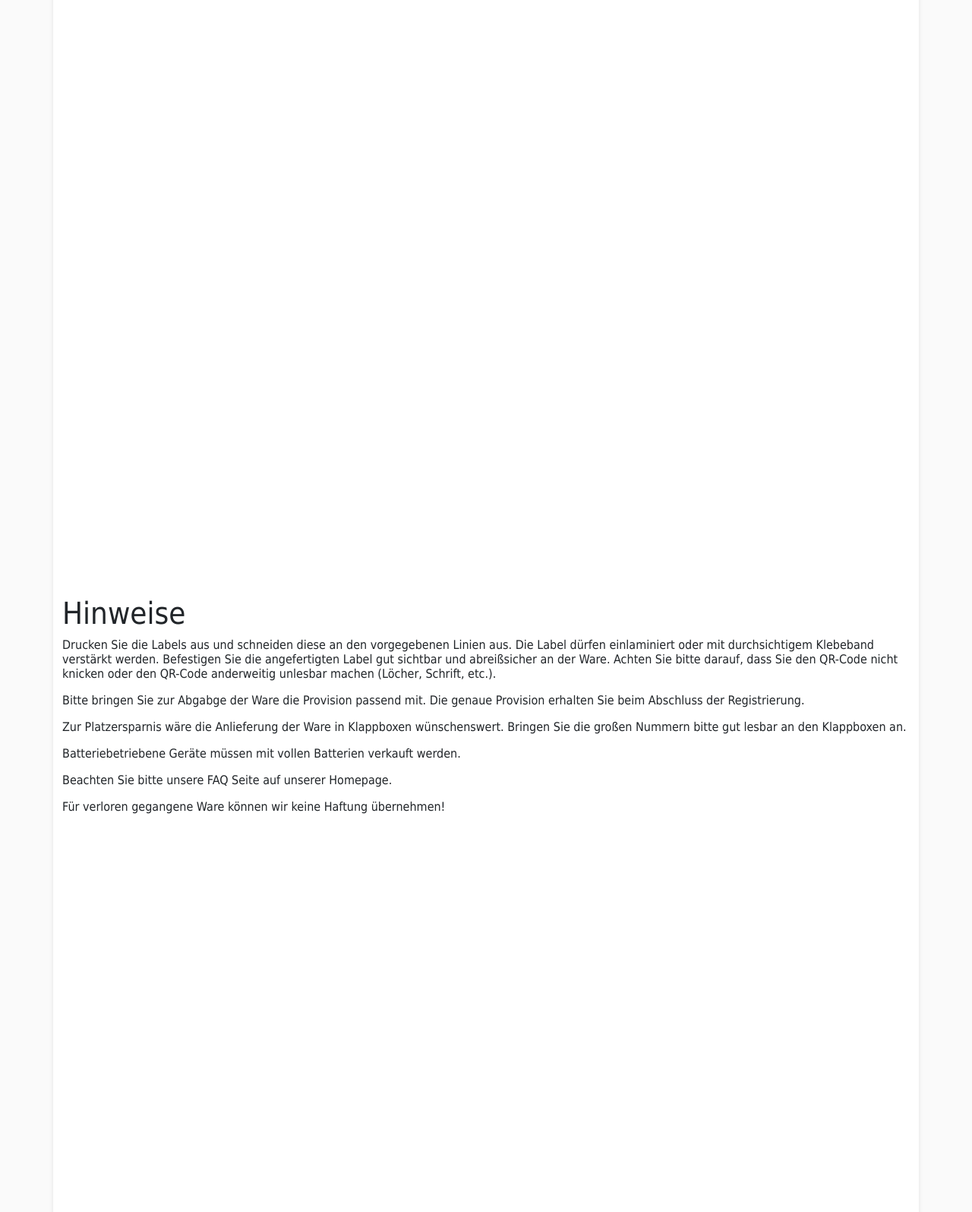
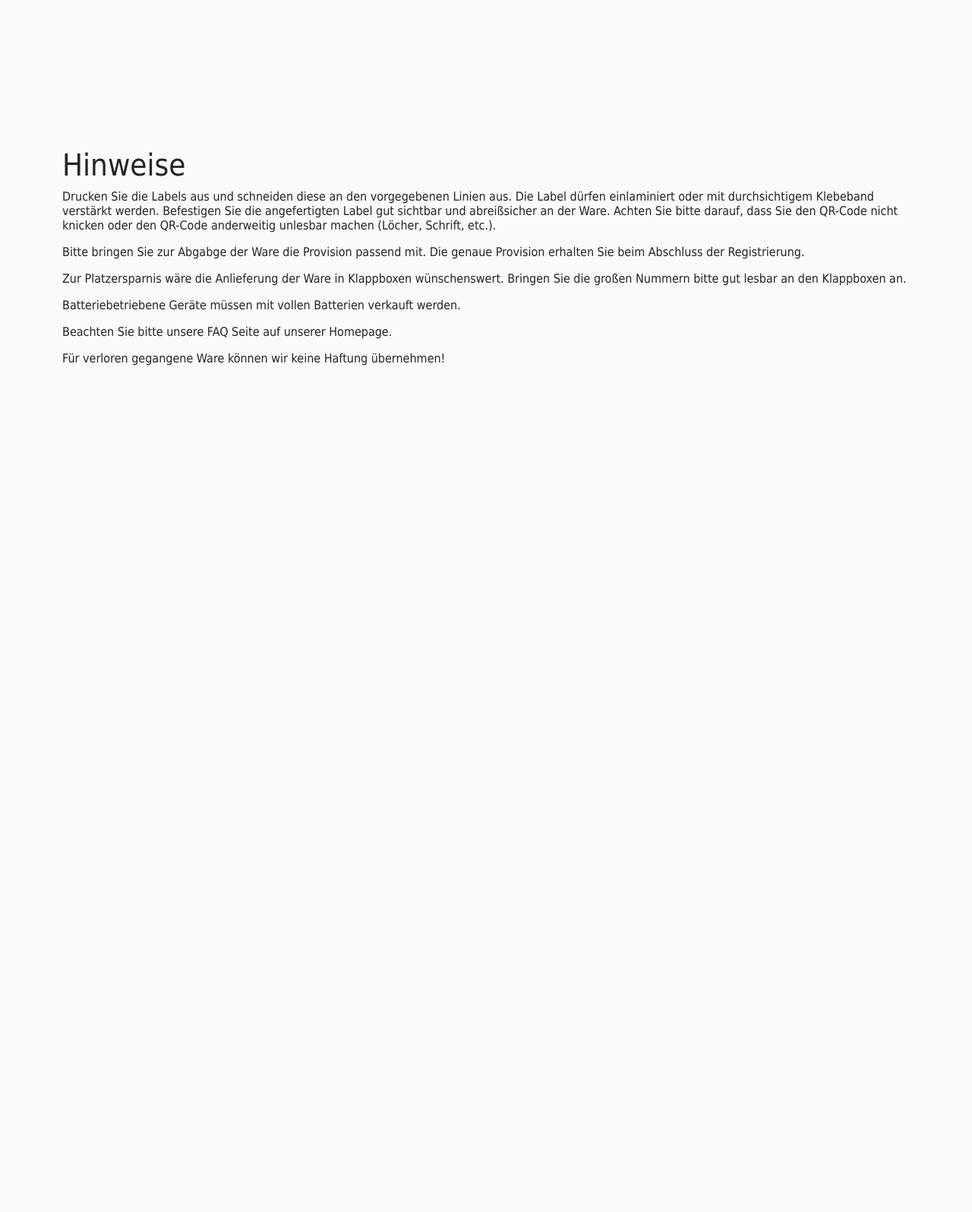
Before and after one commit to sn0b4ll/kinderbasar, a Flask app: template app/templates/overview_qr.html in a window 1280 px wide. Shown: the part 2108-3703 px from the top of the page at 76% size. After the commit the page ends 2589 px from the top, so only its background shows below. Run offline with Flask 2, Linux system fonts and the light colour scheme; the template is opened without the code that fills it, so the values that code supplies are empty; parts of the project's set-up code (start-up, migrations or seed data) failed here and were passed over.

Commit message:
closes #36; cleaned up html code further.

```diff
--- a/app/templates/overview_qr.html
+++ b/app/templates/overview_qr.html
@@ -13,21 +13,11 @@
         box-sizing: border-box;
         -moz-box-sizing: border-box;
     }
-    .page {
-        /*width: 500mm;*/
-        /*min-height: 297mm;*/
-        /*padding: 20mm;*/
-        /*margin: 10mm auto;*/
-        /*border: 1px #D3D3D3 solid;*/
-        /*border-radius: 5px;*/
-        background: white;
-        box-shadow: 0 0 5px rgba(0, 0, 0, 0.1);
-    }
     .subpage {
         /*padding: 0.5cm;*/
         /*border: 5px red solid;*/
         /*width: 210mm;*/
-        height: 375mm;
+        height: 297mm;
         page-break-after: always;
         /*outline: 2cm #FFEAEA solid;*/
     }
@@ -35,7 +25,7 @@
         /*padding: 0.5cm;*/
         /*border: 5px red solid;*/
         /*width: 210mm;*/
-        height: 375mm;
+        height: 297mm;
         /*outline: 2cm #FFEAEA solid;*/
     }
 
@@ -61,7 +51,7 @@
     }
 </style>
 
-<div class="container mt-2 page">
+<div class="container mt-2">
     <div class="subpage">
         <div class="row">
         {% for article in articles %}
@@ -76,11 +66,9 @@
                 Preis: {{ article.price|as_euro }}<br>
                 <img src="{{ qrcode(url_template + article.uuid, box_size=4, border=1) }}">
             </div>
-        {% if loop.index is divisibleby 12 %}
+            {% if loop.index is divisibleby 15 %}
         </div>
     </div>
-</div>
-<div class="container mt-2 page">
     <div class="subpage">
         <div class="row">
         {% elif loop.index is divisibleby 3 %}
```
Lines whose indentation alone changed are shown as unchanged.
